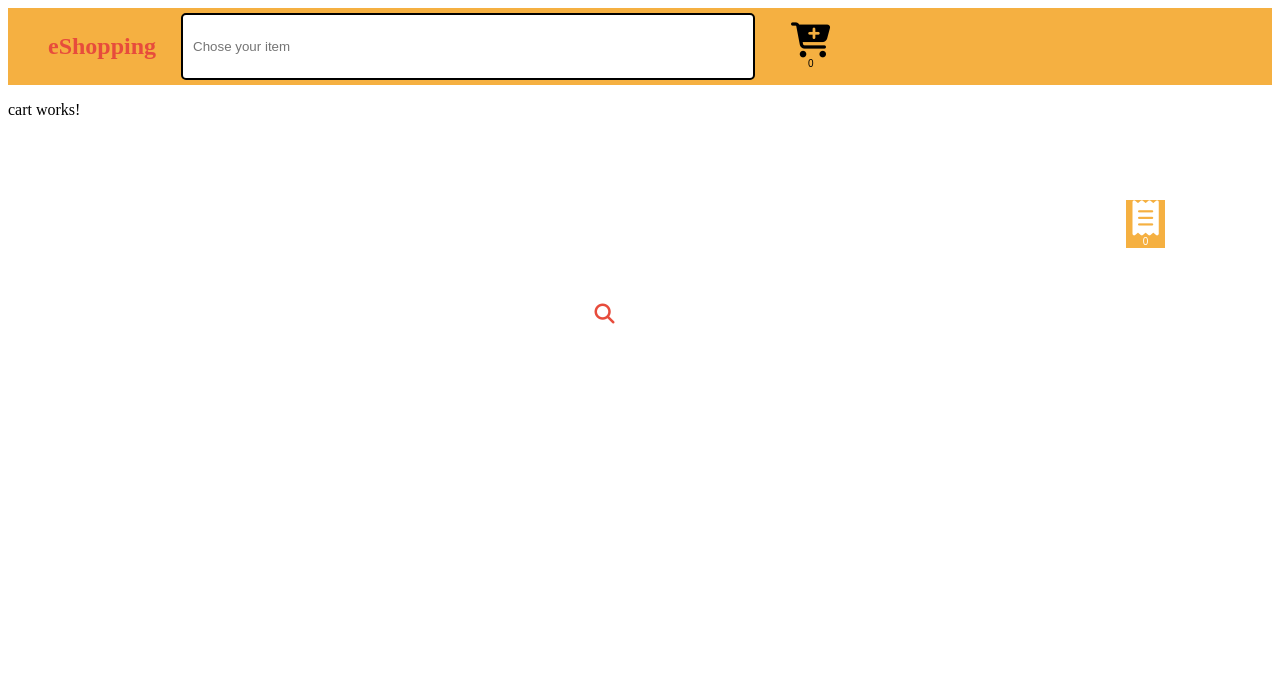
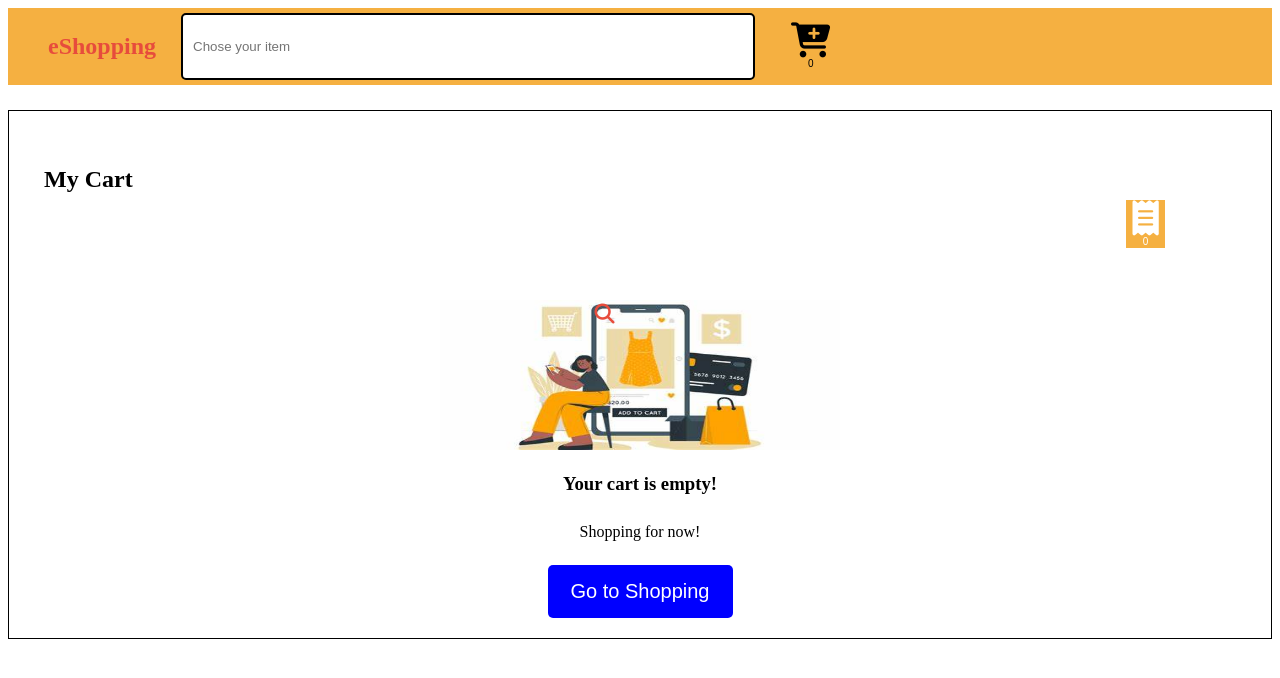
Before and after one commit to LuanBui02/front-end-assignment, an Angular app: page /cart in a window 1280 px wide. Shown: the top 678 px of the page. Built offline with nearby package versions, Linux system fonts and the light colour scheme.

Commit message:
update cart

```diff
--- a/src/app/container/cart/cart.component.html
+++ b/src/app/container/cart/cart.component.html
@@ -1 +1,64 @@
-<p>cart works!</p>
+<ng-container *ngIf="products.length!=0">
+  <div class="container">
+    <div class="card-table">
+
+      <table class="table table-responsive">
+        <thead>
+        <tr>
+          <th>Sr.No</th>
+          <th>Product Name</th>
+          <th>Price</th>
+          <th>Quantity</th>
+          <th>Total price</th>
+          <th>Delete</th>
+        </tr>
+        </thead>
+        <tbody>
+        <tr *ngFor="let product of products; let i = index">
+          <td>{{ i + 1 }}</td>
+          <td>{{ product.name }}</td>
+          <td>${{ product.price }}</td>
+          <td>
+            <i (click)="decreaseButton(product)" class="fa-solid fa-minus p-1" style="cursor: pointer;"></i>
+            {{ product.quantity }}
+            <i (click)="increaseButton(product)" class="fa-solid fa-plus p-1" style="cursor: pointer"></i>
+          </td>
+          <td><strong>${{ product.total }}</strong></td>
+          <td>
+            <button (click)="removeItem(product)" class="btn btn-danger"><i class="fas fa-trash-alt"></i></button>
+          </td>
+        </tr>
+        <tr>
+          <td colspan="2"></td>
+          <td>
+            <button class="btn btn-success" routerLink="/order">Check out</button>
+          </td>
+          <td>
+            <button routerLink="/products" class="btn btn-primary">Shopping more</button>
+          </td>
+          <td><strong>Total : ${{ totalPrice }}</strong></td>
+          <td>
+            <button (click)="clearAll()" class="btn btn-danger">Clear all</button>
+          </td>
+        </tr>
+        </tbody>
+      </table>
+
+    </div>
+  </div>
+</ng-container>
+
+
+<ng-container *ngIf="products == 0">
+  <div class="container">
+    <div class="title">
+      <h2>My Cart</h2>
+    </div>
+    <div class="content-empty">
+      <img src="assets/image/img.png" height="150" width="400" alt="">
+      <h3>Your cart is empty!</h3>
+      <p>Shopping for now!</p>
+      <button routerLink="/products">Go to Shopping</button>
+    </div>
+  </div>
+</ng-container>
--- a/src/app/container/cart/cart.component.scss
+++ b/src/app/container/cart/cart.component.scss
@@ -0,0 +1,31 @@
+.container {
+  border: 1px solid black;
+  margin-top: 25px;
+}
+
+.title {
+  position: absolute;
+  height: 400px;
+  margin: 35px;
+}
+
+.content-empty {
+  margin-top: 15%;
+  text-align: center;
+  justify-content: center;
+
+  h3, p {
+    margin-bottom: 1.5em;
+  }
+
+  button {
+    color: white;
+    border: none;
+    border-radius: 5px;
+    font-size: 20px;
+    background-color: blue;
+    padding: 15px 23px;
+    outline: none;
+    margin-bottom: 20px;
+  }
+}
--- a/src/app/container/cart/cart.component.ts
+++ b/src/app/container/cart/cart.component.ts
@@ -1,4 +1,5 @@
-import { Component, OnInit } from '@angular/core';
+import {Component, OnInit} from '@angular/core';
+import {CartService} from "../../service/cart.service";
 
 @Component({
   selector: 'app-cart',
@@ -6,10 +7,29 @@ import { Component, OnInit } from '@angular/core';
   styleUrls: ['./cart.component.scss']
 })
 export class CartComponent implements OnInit {
-
-  constructor() { }
+  public products: any;
+  public totalPrice !: number;
+  public increase !: number;
+  constructor(private cartService: CartService) {
+  }
 
   ngOnInit(): void {
+    this.cartService.getProduct()
+      .subscribe(res => {
+        this.products = res;
+        this.totalPrice = this.cartService.getTotal();
+      })
   }
-
+  clearAll() {
+    this.cartService.removeAll();
+  }
+  removeItem(item:any) {
+    this.cartService.removeCartItem(item);
+  }
+  increaseButton (product:any) {
+    this.cartService.increaseItem(product);
+  }
+  decreaseButton (product:any) {
+    this.cartService.decreaseItem(product);
+  }
 }
```
